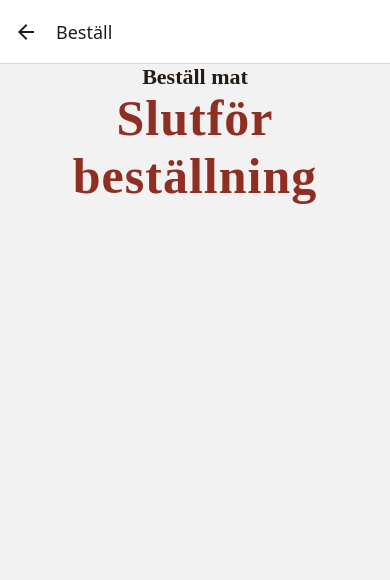
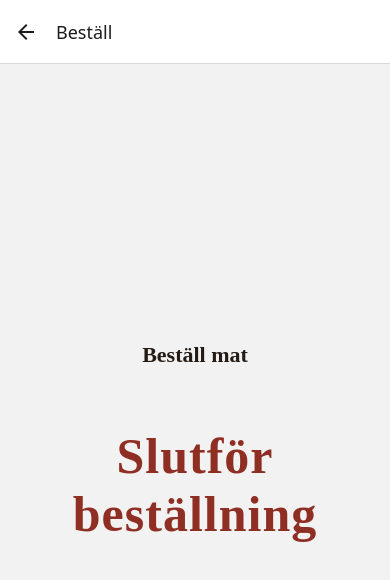
Before and after one commit to AlbertTopallaj/restaurant-mobileapp, a React Native app: screen /Order in a window 390 px wide. Shown: the top 580 px of the page. Built offline with nearby package versions, Linux system fonts and the light colour scheme.

Commit message:
feat: add styles to Order Screen

```diff
--- a/src/components/Order/OrderButton.js
+++ b/src/components/Order/OrderButton.js
@@ -1,6 +1,6 @@
 import { useState } from "react";
 import { Pressable, Text } from "react-native";
-import { styles } from "../../style";
+import {styles} from "../../style";
 
 export default function OrderButton(){
 
--- a/src/components/Order/OrderHeader.js
+++ b/src/components/Order/OrderHeader.js
@@ -1,5 +1,5 @@
 import { Text } from "react-native"
-import { styles } from "../../style";
+import {styles} from "../../style";
 
 export default function OrderHeader() {
     return <>
--- a/src/components/Order/OrderList.js
+++ b/src/components/Order/OrderList.js
@@ -1,5 +1,5 @@
 import { useContext } from "react";
-import { styles } from "../../style";
+import {styles} from "../../style";
 import { View, Text } from "react-native"
 
 export default function OrderList() {
--- a/src/screens/Order.js
+++ b/src/screens/Order.js
@@ -1,11 +1,16 @@
 import OrderButton from "../components/Order/OrderButton";
 import OrderHeader from "../components/Order/OrderHeader";
 import OrderList from "../components/Order/OrderList";
+import { styles } from "../style";
+import { View } from "react-native"
+
 
 export default function Order() {
     return <>
+    <View style={styles.content}>
      <OrderHeader/>
      <OrderList/>
      <OrderButton/>
+     </View>
     </>
 }
```
